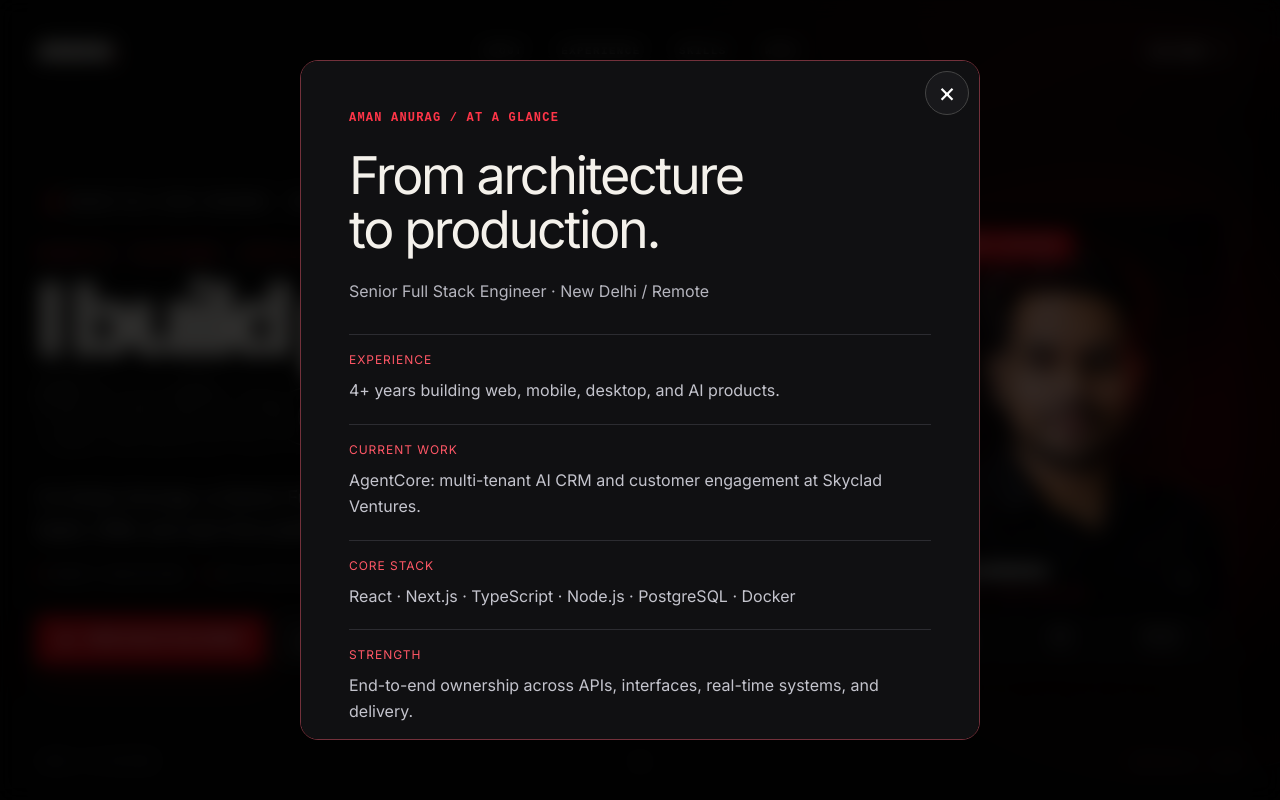
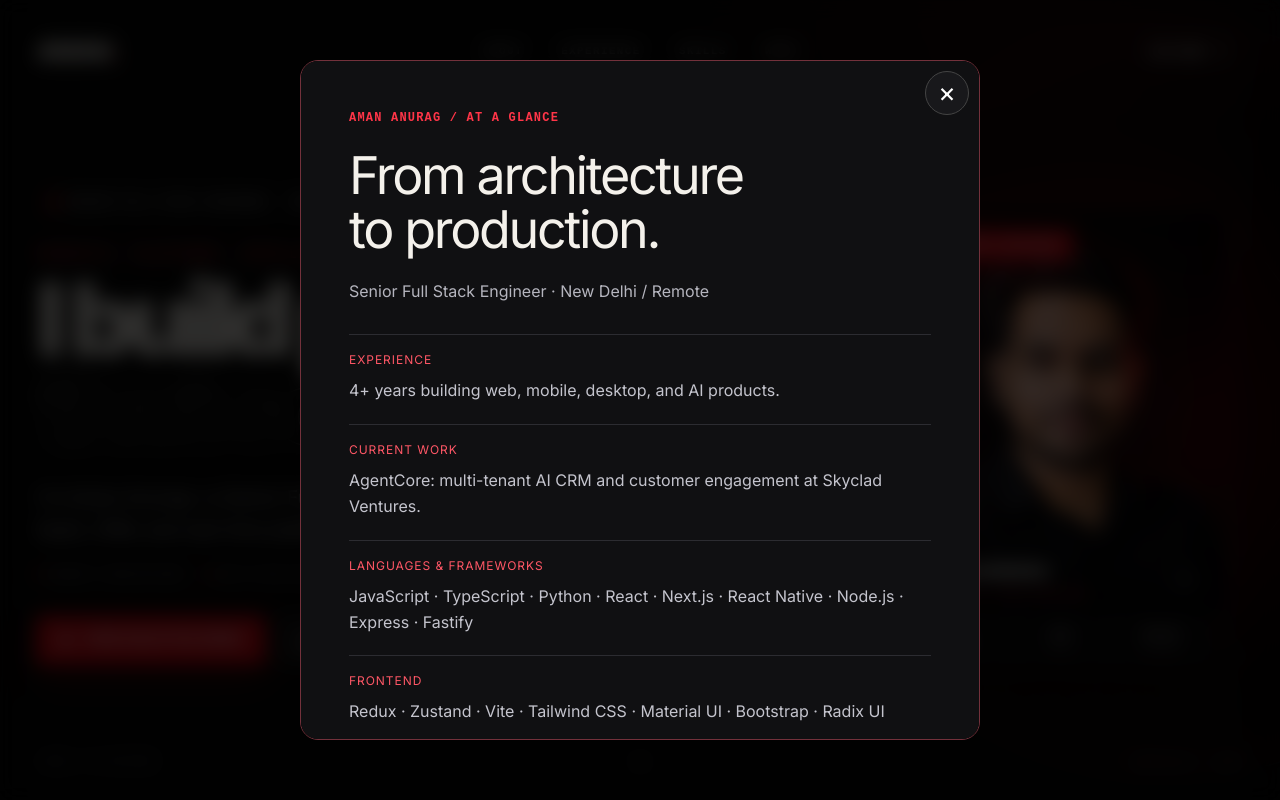
Before and after one commit to amananurag20/aman-portfolio, a Next.js app: page / in a window 1280 px wide. Both pictures are taken after a click on the button "30-SECOND OVERVIEW ↗". Shown: the top 800 px of the page. Built offline with nearby package versions, Linux system fonts and the light colour scheme.

Commit message:
fix: include complete resume skill groups in recruiter overview

```diff
--- a/src/components/PortfolioExtras.tsx
+++ b/src/components/PortfolioExtras.tsx
@@ -28,8 +28,14 @@ export function QuickOverview() {
         <dl className={styles.facts}>
           <div><dt>Experience</dt><dd>4+ years building web, mobile, desktop, and AI products.</dd></div>
           <div><dt>Current work</dt><dd>AgentCore: multi-tenant AI CRM and customer engagement at Skyclad Ventures.</dd></div>
-          <div><dt>Core stack</dt><dd>React · Next.js · TypeScript · Node.js · PostgreSQL · Docker</dd></div>
-          <div><dt>Strength</dt><dd>End-to-end ownership across APIs, interfaces, real-time systems, and delivery.</dd></div>
+          <div><dt>Languages &amp; frameworks</dt><dd>JavaScript · TypeScript · Python · React · Next.js · React Native · Node.js · Express · Fastify</dd></div>
+          <div><dt>Frontend</dt><dd>Redux · Zustand · Vite · Tailwind CSS · Material UI · Bootstrap · Radix UI</dd></div>
+          <div><dt>Desktop engineering</dt><dd>Electron.js · IPC communication · Context isolation · Preload scripts · Auto-updater · Native integrations</dd></div>
+          <div><dt>AI / ML &amp; generative AI</dt><dd>Python · RAG pipelines · LangChain · LangGraph · OpenAI API · Prompt engineering · Pinecone · Weaviate · Hugging Face · PyTorch · TensorFlow · CNN · ANN</dd></div>
+          <div><dt>Backend, data &amp; real-time</dt><dd>MongoDB · PostgreSQL · Prisma · Redis · RabbitMQ · REST APIs · WebRTC · Socket.io</dd></div>
+          <div><dt>Cloud &amp; DevOps</dt><dd>AWS (EC2, ECS, S3) · Docker · Jenkins · CI/CD · Code signing · App notarization · Auto-update systems</dd></div>
+          <div><dt>Tools &amp; practices</dt><dd>Git · GitHub · Jira · Agile / Scrum · Linux · Windows / macOS development · Version control</dd></div>
+          <div><dt>Strength</dt><dd>End-to-end ownership across web, React Native mobile apps, Electron desktop apps, APIs, RAG-based AI integrations, real-time systems, DevOps, and production delivery.</dd></div>
         </dl>
         <div className={styles.actions}>
           <a className={styles.primary} href="#agentcore" onClick={close}>Read AgentCore case study</a>
```
